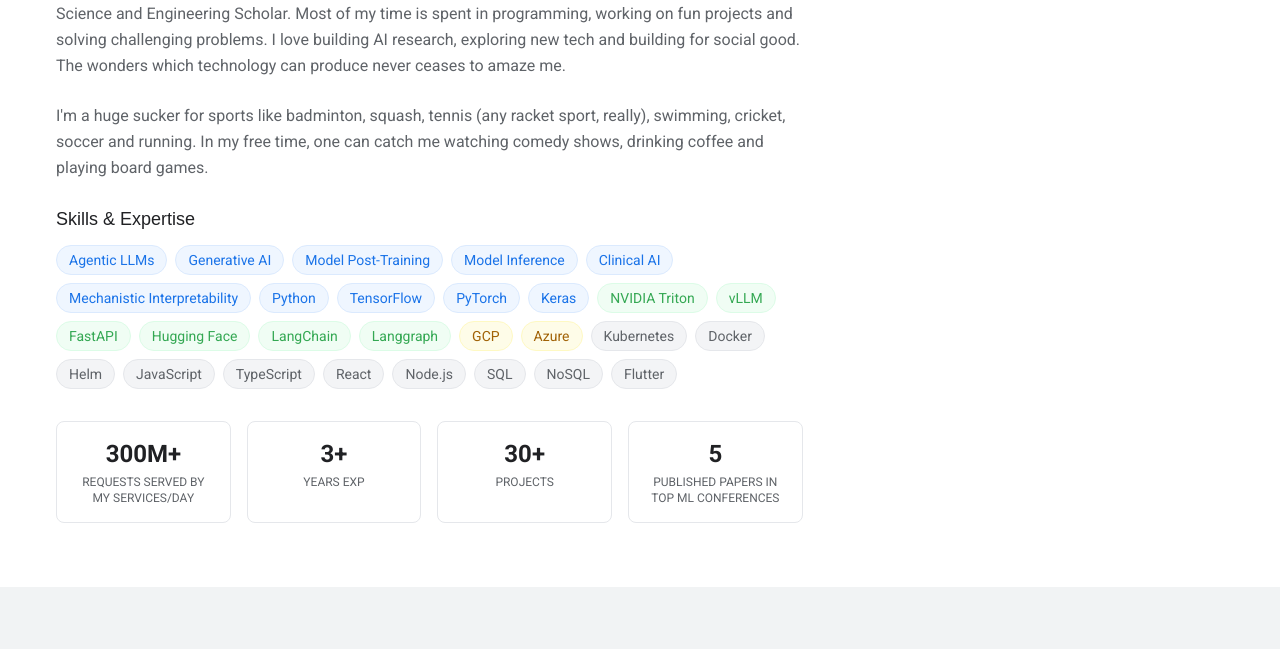
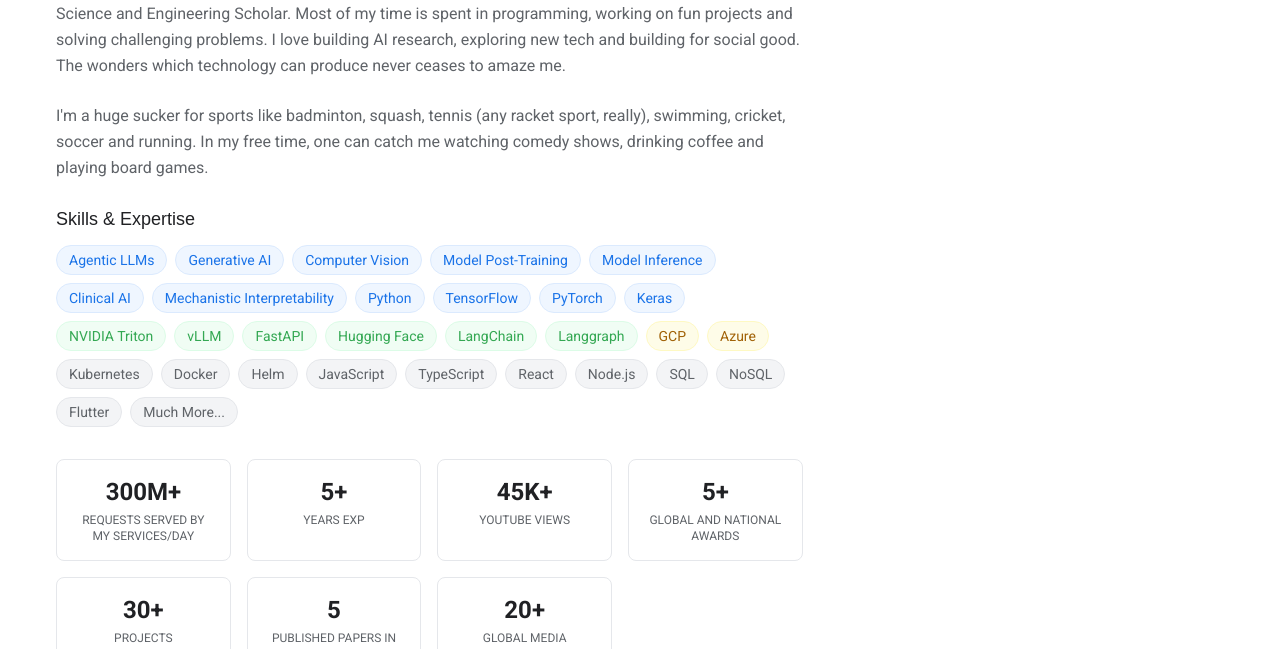
Before and after one commit to AishikNagar/aishiknagar, a plain HTML site: page index.html in a window 1280 px wide. Shown: the part 1364-2013 px from the top of the page. Drawn offline with nearby package versions, Linux system fonts and the light colour scheme; a web font is replaced by a local one.

Commit message:
fix: added details

```diff
--- a/index.html
+++ b/index.html
@@ -140,7 +140,7 @@
             </div>
 
             <div class="mt-8 text-sm text-textGray font-roboto text-center">
-                Skills: <span class="text-googleBlue font-medium">Artificial Intelligence</span> &nbsp;•&nbsp; <span class="text-googleBlue font-medium">Software Engineering</span> &nbsp;•&nbsp; <span class="text-googleBlue font-medium">Data Science</span>
+                Skills: <span class="text-googleBlue font-medium">Machine Learning Engineering</span> &nbsp;•&nbsp; <span class="text-googleBlue font-medium">Software Engineering</span> &nbsp;•&nbsp; <span class="text-googleBlue font-medium">AI Research</span>
             </div>
         </div>
     </section>
@@ -157,11 +157,11 @@
                     <div class="text-green-700 text-sm mb-4 font-roboto">https://aishiknagar.com › about</div>
 
                     <p class="text-textDark mb-4 leading-relaxed font-roboto">
-                        I am a <strong> Tech Lead and Machine Learning Engineer</strong> at <strong><a href="https://aics.asus.com/healthcare-ai-solutions-en/">ASUS Global (AICS)</a></strong>, leading the R&D of Clinical AI Assistant systems. My work focuses on Agentic LLMs, Generative AI, and building scalable healthcare solutions serving thousands of patients in dozens of hospitals. AICS is pretty much an AI startup within ASUS, and there is a lot of hardcore engineering and research which I'm involved in. This ranges from deep AI research (check out my papers and patents!) to taking the models we build into production with optimized GPU inference (both on cloud and on-prem in hospitals), agentic workflows and full stack apps, all integrated in Hospital Information Systems. Since its a small team, I lead everything from experiment design and implementation all the way to system design, software engineering and even some of the PM stuff from time to time (I honestly wouldn't like it any other way).
+                        I am a <strong> Tech Lead and Machine Learning Engineer</strong> at <strong><span class="text-googleBlue font-medium"><a href="https://aics.asus.com/healthcare-ai-solutions-en/">ASUS Global (AICS)</a></span></strong>, leading the R&D of Clinical AI Assistant systems. My work focuses on Agentic LLMs, Generative AI, and building scalable healthcare solutions serving thousands of patients in dozens of hospitals. AICS is pretty much an AI startup within ASUS, and there is a lot of hardcore engineering and research which I'm involved in. This ranges from deep AI research (check out my papers and patents!) to taking the models we build into production with optimized GPU inference (both on cloud and on-prem in hospitals), agentic workflows and full stack apps, all integrated in Hospital Information Systems. Since its a small team, I lead everything from experiment design and implementation all the way to system design, software engineering and even some of the PM stuff from time to time (I honestly wouldn't like it any other way).
                     </p>
 
                     <p class="text-textDark mb-4 leading-relaxed font-roboto">
-                        I also conduct independent research at the intersection of cognitive and embodied AI, multimodality, reasoning, mechanistic interpretability and clinical AI in my free time :D. I'm collaborating with a bunch of different organizations such as <a href="https://www.a-star.edu.sg/cfar/about-cfar">Center for Frontier AI Research, A*STAR</a> and <a href="https://www.imperial.ac.uk/about/global/singapore/research/in-cypher/">IN-CYPHER (Imperial/NTU CYber Protection for HEalthcaRe)</a>, with projects planned with other research agencies soon!
+                        I also conduct independent research at the intersection of cognitive and embodied AI, multimodality, reasoning, mechanistic interpretability and clinical AI in my free time :D. I'm collaborating with a bunch of different organizations such as <span class="text-googleBlue font-medium"><a href="https://www.a-star.edu.sg/cfar/about-cfar">Center for Frontier AI Research, A*STAR</a></span> and <span class="text-googleBlue font-medium"><a href="https://www.imperial.ac.uk/about/global/singapore/research/in-cypher/">IN-CYPHER (Imperial/NTU CYber Protection for HEalthcaRe)</a></span>, with projects planned with other research agencies soon!
                     </p>
 
                     <p class="text-textGray mb-6 leading-relaxed font-roboto">
@@ -177,6 +177,7 @@
                     <div class="flex flex-wrap gap-2 mb-8 font-roboto">
                         <span class="px-3 py-1 bg-blue-50 text-googleBlue border border-blue-100 rounded-full text-sm hover:bg-blue-100 transition cursor-pointer">Agentic LLMs</span>
                         <span class="px-3 py-1 bg-blue-50 text-googleBlue border border-blue-100 rounded-full text-sm hover:bg-blue-100 transition cursor-pointer">Generative AI</span>
+                        <span class="px-3 py-1 bg-blue-50 text-googleBlue border border-blue-100 rounded-full text-sm hover:bg-blue-100 transition cursor-pointer">Computer Vision</span>
                         <span class="px-3 py-1 bg-blue-50 text-googleBlue border border-blue-100 rounded-full text-sm hover:bg-blue-100 transition cursor-pointer">Model Post-Training</span>
                         <span class="px-3 py-1 bg-blue-50 text-googleBlue border border-blue-100 rounded-full text-sm hover:bg-blue-100 transition cursor-pointer">Model Inference</span>
                         <span class="px-3 py-1 bg-blue-50 text-googleBlue border border-blue-100 rounded-full text-sm hover:bg-blue-100 transition cursor-pointer">Clinical AI</span>
@@ -203,6 +204,7 @@
                         <span class="px-3 py-1 bg-gray-100 text-textGray border border-gray-200 rounded-full text-sm hover:bg-gray-200 transition cursor-pointer">SQL</span>
                         <span class="px-3 py-1 bg-gray-100 text-textGray border border-gray-200 rounded-full text-sm hover:bg-gray-200 transition cursor-pointer">NoSQL</span>
                         <span class="px-3 py-1 bg-gray-100 text-textGray border border-gray-200 rounded-full text-sm hover:bg-gray-200 transition cursor-pointer">Flutter</span>
+                        <span class="px-3 py-1 bg-gray-100 text-textGray border border-gray-200 rounded-full text-sm hover:bg-gray-200 transition cursor-pointer">Much More...</span>
                     </div>
 
                     <!-- Stats Grid -->
@@ -212,8 +214,16 @@
                             <div class="text-xs text-textGray uppercase mt-1">Requests served by my services/Day</div>
                         </div>
                         <div class="p-4 border border-gray-200 rounded-lg text-center hover:shadow-md transition">
-                            <div class="text-2xl font-bold text-textDark">3+</div>
+                            <div class="text-2xl font-bold text-textDark">5+</div>
                             <div class="text-xs text-textGray uppercase mt-1">Years Exp</div>
+                        </div>
+                        <div class="p-4 border border-gray-200 rounded-lg text-center hover:shadow-md transition">
+                            <div class="text-2xl font-bold text-textDark">45K+</div>
+                            <div class="text-xs text-textGray uppercase mt-1">Youtube Views</div>
+                        </div>
+                        <div class="p-4 border border-gray-200 rounded-lg text-center hover:shadow-md transition">
+                            <div class="text-2xl font-bold text-textDark">5+</div>
+                            <div class="text-xs text-textGray uppercase mt-1">Global and National Awards</div>
                         </div>
                         <div class="p-4 border border-gray-200 rounded-lg text-center hover:shadow-md transition">
                             <div class="text-2xl font-bold text-textDark">30+</div>
@@ -222,6 +232,10 @@
                         <div class="p-4 border border-gray-200 rounded-lg text-center hover:shadow-md transition">
                             <div class="text-2xl font-bold text-textDark">5</div>
                             <div class="text-xs text-textGray uppercase mt-1">Published papers in top ML conferences</div>
+                        </div>
+                        <div class="p-4 border border-gray-200 rounded-lg text-center hover:shadow-md transition">
+                            <div class="text-2xl font-bold text-textDark">20+</div>
+                            <div class="text-xs text-textGray uppercase mt-1">Global Media Coverage</div>
                         </div>
                     </div>
                 </div>
```
